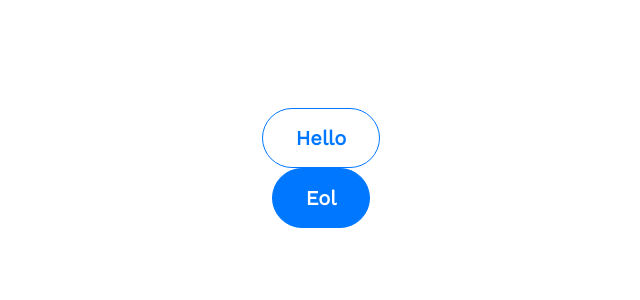
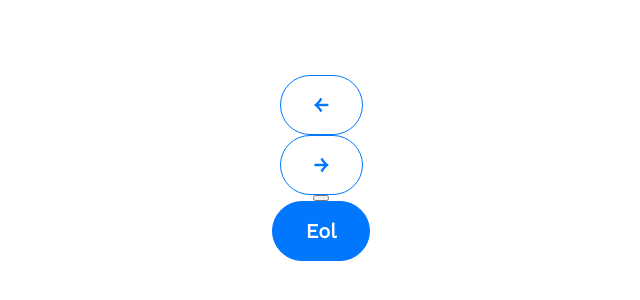
Before and after one commit to rezamohdev/my_portfolio, a React (Create React App) app: page / in a window 1280 px wide. Shown: the part 232-532 px from the top of the page, without its empty margins (319-959 px from the left). Built offline with nearby package versions, Linux system fonts and the light colour scheme.

Commit message:
feat: install fontawsome

```diff
--- a/package.json
+++ b/package.json
@@ -3,6 +3,9 @@
   "version": "0.1.0",
   "private": true,
   "dependencies": {
+    "@fortawesome/fontawesome-svg-core": "^6.5.1",
+    "@fortawesome/free-solid-svg-icons": "^6.5.1",
+    "@fortawesome/react-fontawesome": "^0.2.0",
     "@testing-library/jest-dom": "^5.17.0",
     "@testing-library/react": "^13.4.0",
     "@testing-library/user-event": "^13.5.0",
--- a/src/components/App/App.js
+++ b/src/components/App/App.js
@@ -1,12 +1,15 @@
 import logo from '../../logo.svg';
 import './App.css';
 import Button from '../Button/Button';
+import SlideButton from '../SlideButton/SlideButton';
 
 function App() {
   return (
     <div className="App">
       <header className="App-header">
-        <Button lightButton={true}>Hello</Button>
+        <Button lightButton={true}>	&#8592;	</Button>
+        <Button lightButton={true}>	&#8594;</Button>
+        <SlideButton />
         <Button >Eol</Button>
       </header>
     </div>
--- /dev/null
+++ b/src/components/ProjectCard/ProjectCard.js
@@ -0,0 +1 @@
+import './ProjectCard.css'
--- /dev/null
+++ b/src/components/SlideButton/SlideButton.js
@@ -0,0 +1,6 @@
+import { FontAwesomeIcon } from '@fortawesome/react-fontawesome';
+import './SlideButton.css';
+const SlideButton = ({ name }) => {
+    return (<button className='slider-button'><FontAwesomeIcon size='xl' icon="coffee" /></button>)
+}
+export default SlideButton;
```
Also changed, not shown: src/components/Header/Header.css (added), src/components/Header/Header.js (added), src/components/ProjectCard/ProjectCard.css (added), src/components/SlideButton/SlideButton.css (added), 1 other file (tests, documents, lock files or other folders).
